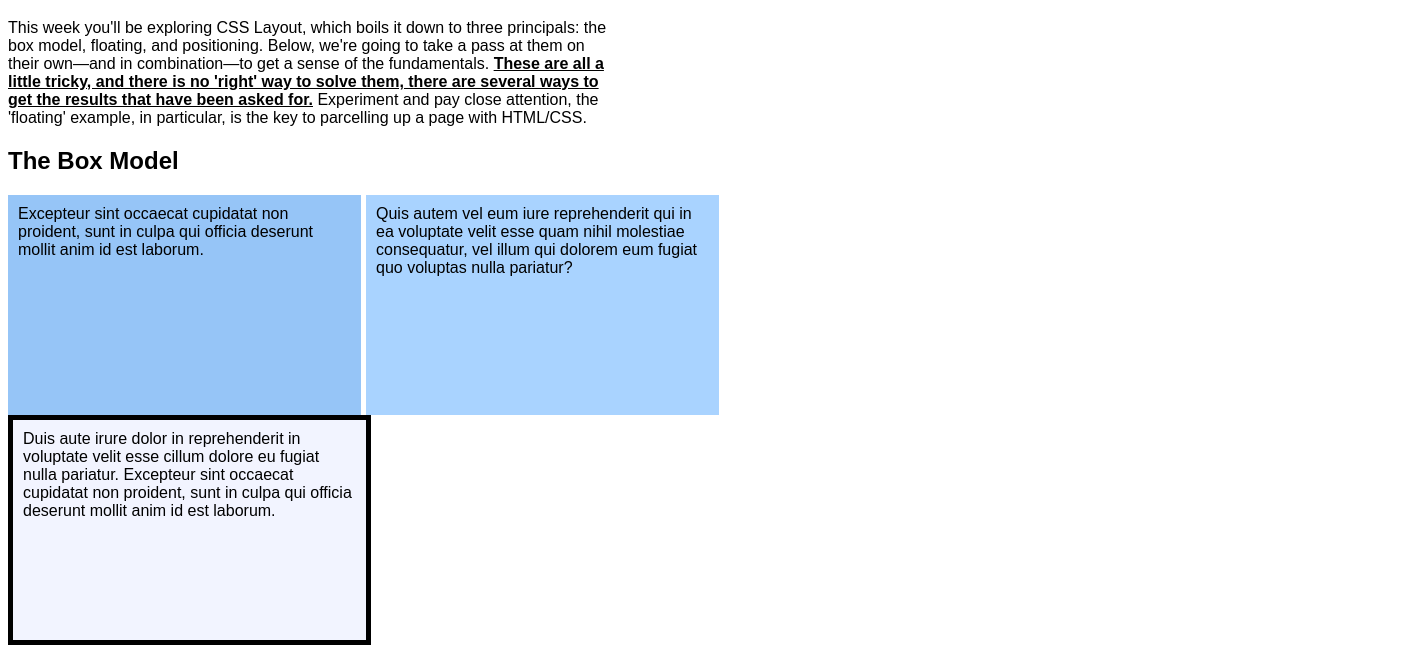
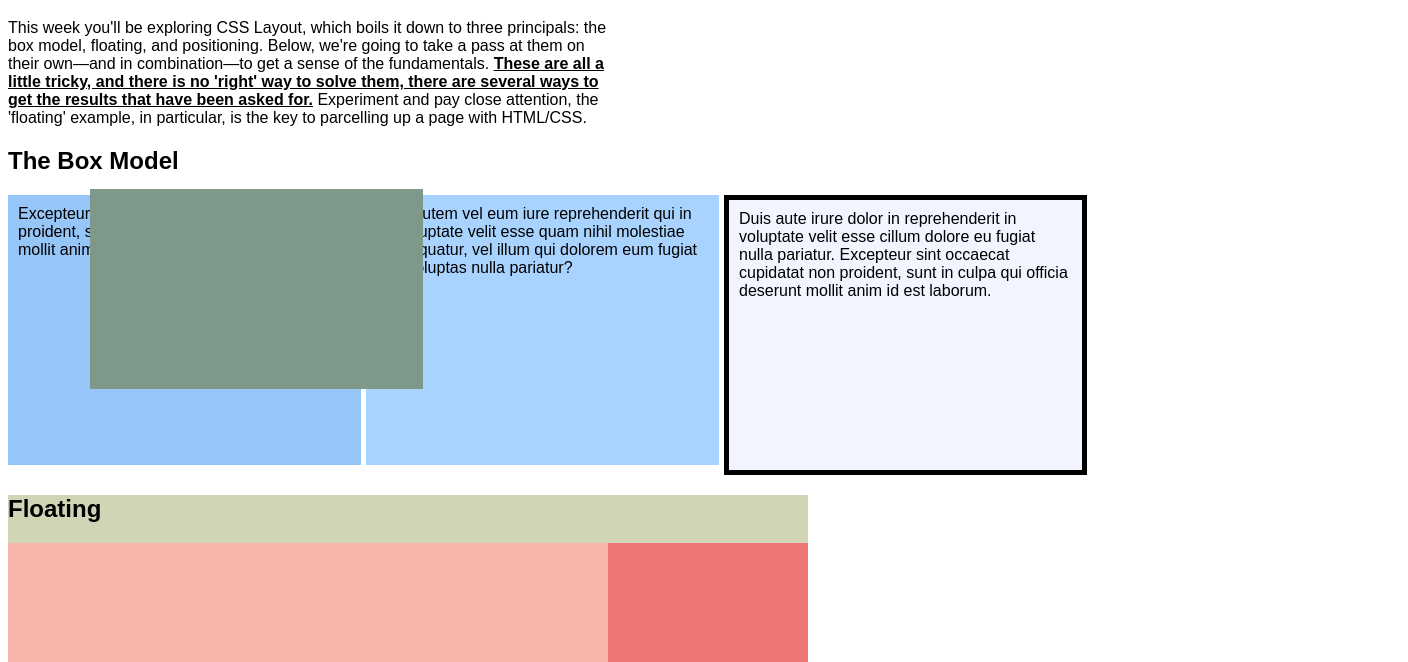
Before and after one commit to dreamingofyuu/exercise5, a plain HTML site: page index.html in a window 1280 px wide. Shown: the part 61-723 px from the top of the page, 1408 px wide, since content can reach past the window. Drawn offline with Linux system fonts and the light colour scheme.

Commit message:
changed fixed position coordinates

```diff
--- a/index.html
+++ b/index.html
@@ -17,7 +17,7 @@
     /* The Box Model */
 
     #container1 {
-      width: 1000px;
+      width: 1400px;
       background-color: transparent;
       clear: both;
       position: relative;
@@ -27,7 +27,7 @@
     #blockA {
       background-color: #96C5F7;
       width: 333px;
-      height: 200px;
+      height: 250px;
       display: inline;
       float: left;
       padding: 10px;
@@ -36,7 +36,7 @@
     #blockB {
       background-color: #A9D3FF;
       width: 333px;
-      height: 200px;
+      height: 250px;
       display: inline;
       float: left;
       padding: 10px;
@@ -48,7 +48,7 @@
     #blockC {
       background-color: #F2F4FF;
       width: 333px;
-      height: 200px;
+      height: 250px;
       display: inline;
       float: left;
       padding: 10px;
@@ -105,6 +105,8 @@
       height: 200px;
       background-color: #7E998A;
       position: fixed;
+      top: 250px;
+      left: 90px;
 
     }
   </style>
```
